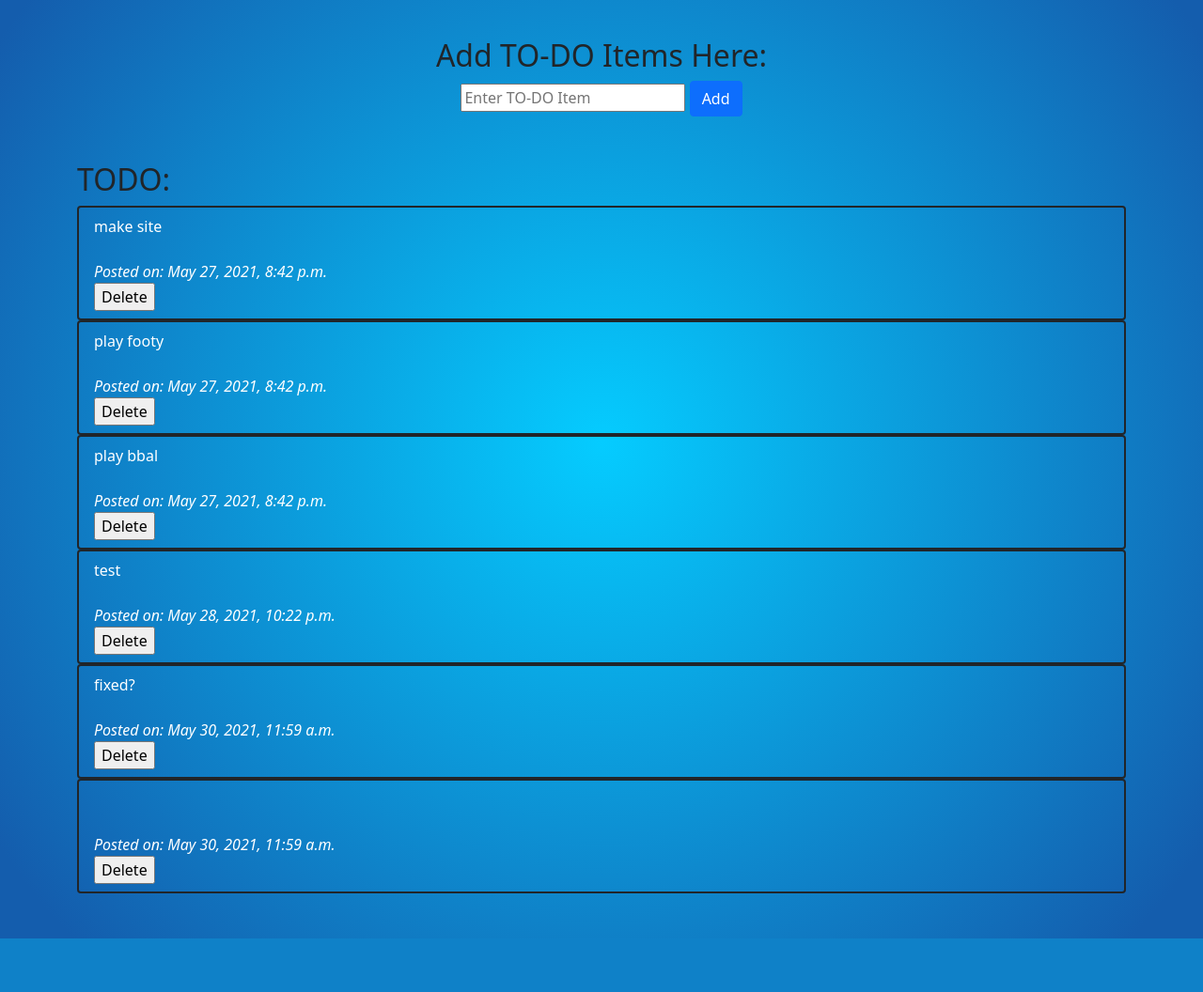
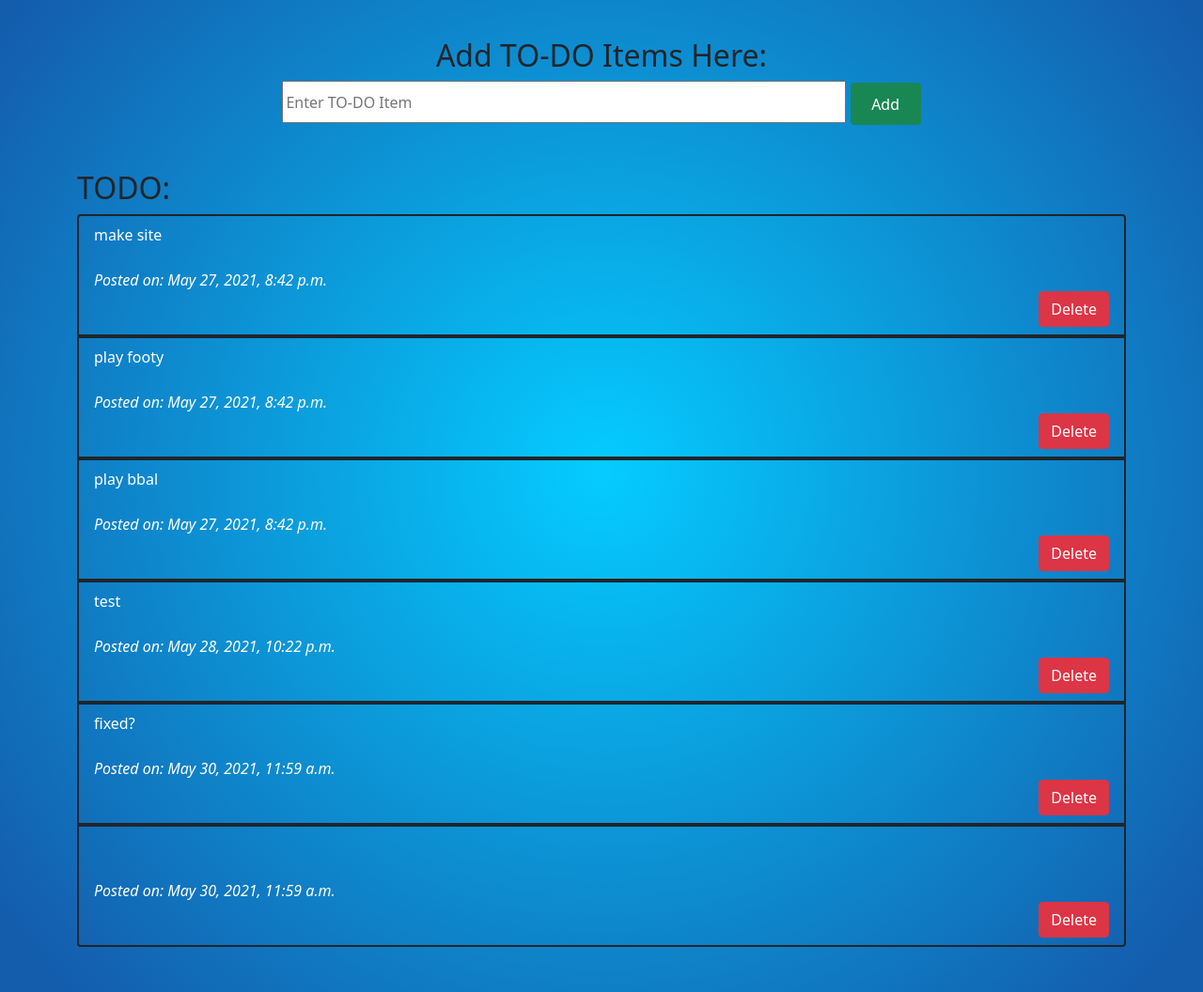
Before and after one commit to Oz2308/TODO-Webapp, a Django app: page /home/ in a window 1280 px wide. Shown: the part 56-1112 px from the top of the page at 94% size. Before the commit the page ends 1055 px from the top, so only its background shows below. Run offline with Django 3.2, Linux system fonts and the light colour scheme; data comes from the database, SQL or seed files in the repository; both versions use the stored data as it was after the commit.

Commit message:
Buttons & Input field
Fixed button colours and size of input field. Removed Carousel temporarily

```diff
--- a/todo_app/templates/todo/home.html
+++ b/todo_app/templates/todo/home.html
@@ -10,8 +10,8 @@
 
     <h2 style="text-align:center">Add TO-DO Items Here:</h2>
     <form style="text-align:center" action="/home/" method="post">{% csrf_token %}
-        <input  type="text" name="content" placeholder="Enter TO-DO Item"/>
-        <button type="submit" class="btn btn-primary">Add</button>
+        <input style="height:45px;width:600px" type="text" name="content" placeholder="Enter TO-DO Item"/>
+        <button style="height:45px;width:75px" type="submit" class="btn btn-success">Add</button>
     </form>
 
     <br></br>
@@ -19,7 +19,7 @@
     <h2>TODO:</h2>
     <ul class="list-group">
         {% for todoitem in all_items %}
-        <li class="list-group-item bg-transparent rounded border border-dark border-2" style="color:white">{{ todoitem.item }}
+        <li class="list-group-item bg-transparent border border-dark border-2" style="color:white">{{ todoitem.item }}
             <br></br>
             <em>Posted on: {{ todoitem.date_posted }}</em>
 
@@ -27,7 +27,7 @@
                 <form action="/deletetodo/{{todoitem.id}}/"
                     style="display: inline;"
                     method="post">{% csrf_token %}
-                    <input type="submit" value="Delete"/>
+                    <input type="submit" value="Delete" class="btn btn-danger" style="float: right;"/>
                 </form>
             </div>
         </li>
```
Also changed, not shown: todo_app/templates/todo/welcome.html (+5 -35 lines), todo_app/db.sqlite3, todo_app/templates/todo/base.html (line endings or trailing spaces).
